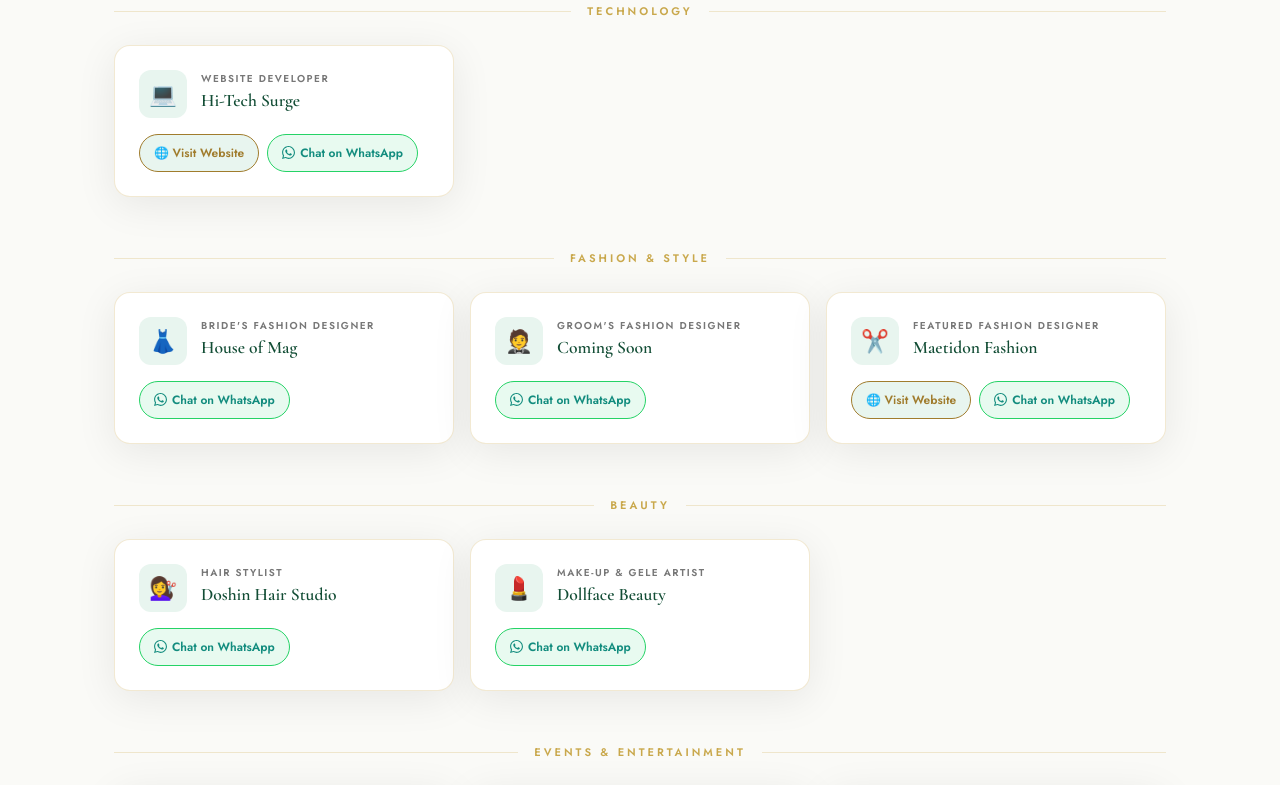
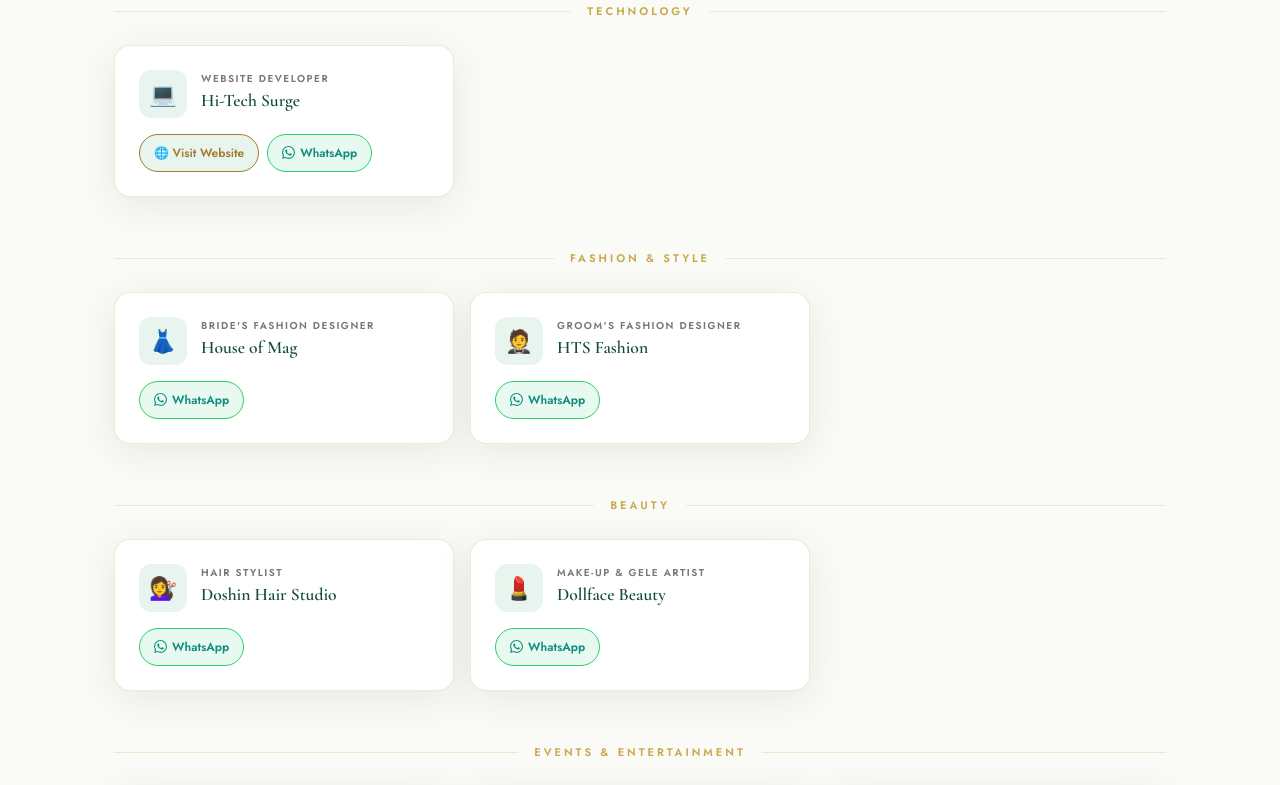
Before and after one commit to General-Airkay/Wedding-site, a Next.js app: page /vendors in a window 1280 px wide. Shown: the part 740-1525 px from the top of the page. Built offline with nearby package versions, Linux system fonts and the light colour scheme.

Commit message:
Update vendors.js

```diff
--- a/pages/vendors.js
+++ b/pages/vendors.js
@@ -23,17 +23,10 @@
         phone: '2347062305780',
       },
       {
-        name: 'Coming Soon',
+        name: 'HTS Fashion',
         role: "Groom's Fashion Designer",
         icon: '🤵',
         phone: '2348106743894',
-      },
-      {
-        name: 'Maetidon Fashion',
-        role: 'Featured Fashion Designer',
-        icon: '✂️',
-        website: 'https://drive.google.com',
-        phone: '2348064066418',
       },
     ],
   },
@@ -243,7 +236,7 @@
           <svg width="13" height="13" viewBox="0 0 24 24" fill="currentColor">
             <path d="M17.472 14.382c-.297-.149-1.758-.867-2.03-.967-.273-.099-.471-.148-.67.15-.197.297-.767.966-.94 1.164-.173.199-.347.223-.644.075-.297-.15-1.255-.463-2.39-1.475-.883-.788-1.48-1.761-1.653-2.059-.173-.297-.018-.458.13-.606.134-.133.298-.347.446-.52.149-.174.198-.298.298-.497.099-.198.05-.371-.025-.52-.075-.149-.669-1.612-.916-2.207-.242-.579-.487-.5-.669-.51-.173-.008-.371-.01-.57-.01-.198 0-.52.074-.792.372-.272.297-1.04 1.016-1.04 2.479 0 1.462 1.065 2.875 1.213 3.074.149.198 2.096 3.2 5.077 4.487.709.306 1.262.489 1.694.625.712.227 1.36.195 1.871.118.571-.085 1.758-.719 2.006-1.413.248-.694.248-1.289.173-1.413-.074-.124-.272-.198-.57-.347m-5.421 7.403h-.004a9.87 9.87 0 01-5.031-1.378l-.361-.214-3.741.982.998-3.648-.235-.374a9.86 9.86 0 01-1.51-5.26c.001-5.45 4.436-9.884 9.888-9.884 2.64 0 5.122 1.03 6.988 2.898a9.825 9.825 0 012.893 6.994c-.003 5.45-4.437 9.884-9.885 9.884m8.413-18.297A11.815 11.815 0 0012.05 0C5.495 0 .16 5.335.157 11.892c0 2.096.547 4.142 1.588 5.945L.057 24l6.305-1.654a11.882 11.882 0 005.683 1.448h.005c6.554 0 11.89-5.335 11.893-11.893a11.821 11.821 0 00-3.48-8.413z"/>
           </svg>
-          Chat on WhatsApp
+          WhatsApp
         </a>
       </div>
     </div>
```
